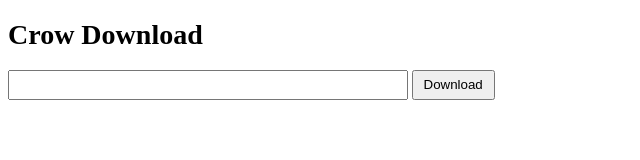
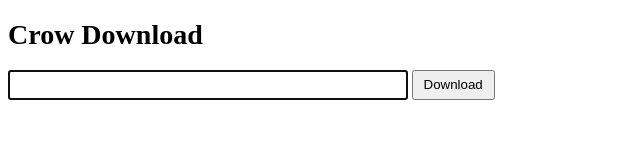
Before and after one commit to yangsibai/Crow, a plain HTML site: page tmpl/index.html in a window 1280 px wide. Shown: the whole page, without its empty margins (0-640 px from the left). Drawn offline with Linux system fonts and the light colour scheme.

Commit message:
auto focus input

```diff
--- a/tmpl/index.html
+++ b/tmpl/index.html
@@ -25,7 +25,7 @@
     <body>
         <h1>Crow Download</h1>
         <form method="GET" action="download">
-            <input name="src" type="text" />
+            <input name="src" type="text" autofocus/>
             <button type="submit">Download</button>
         </form>
     </body>
```
